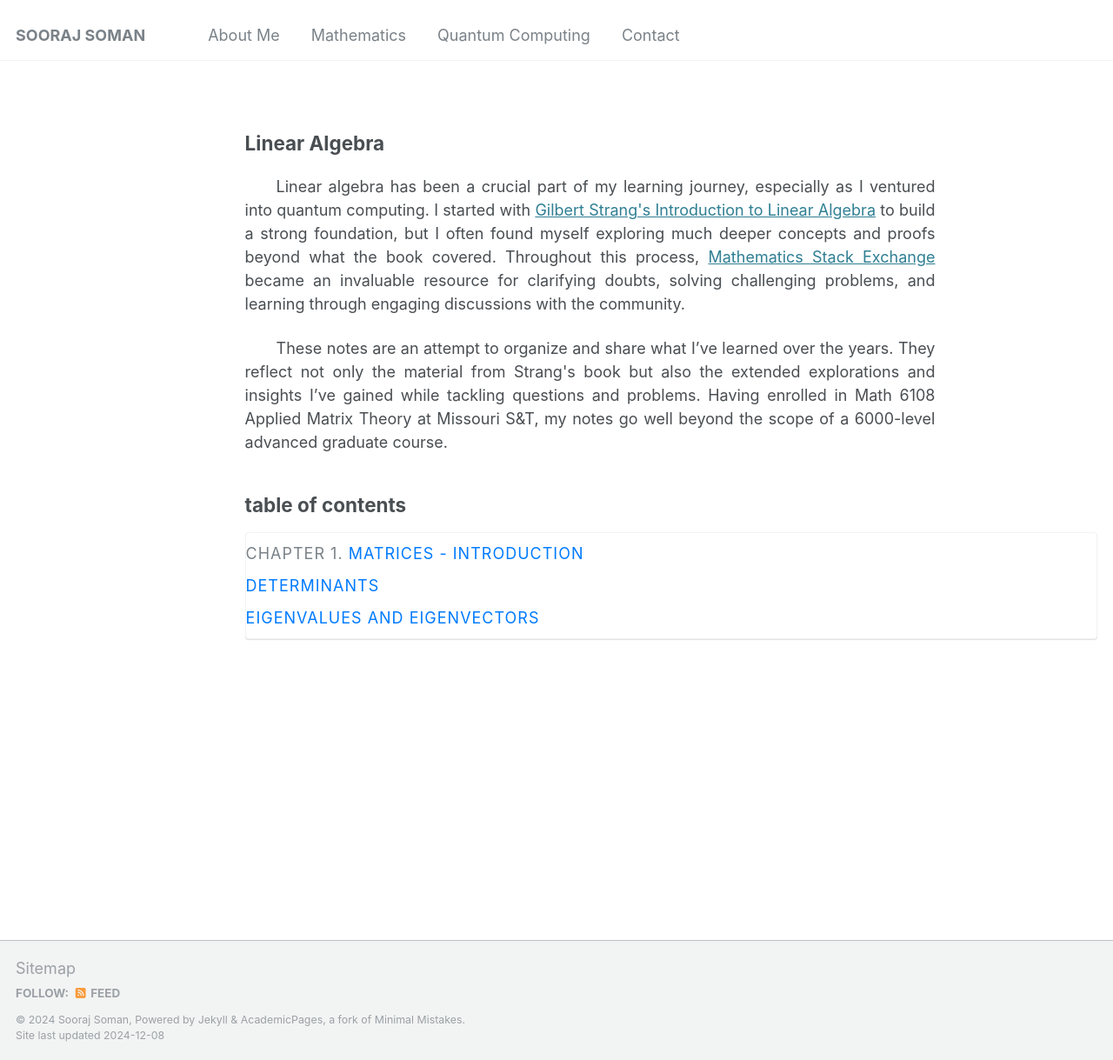
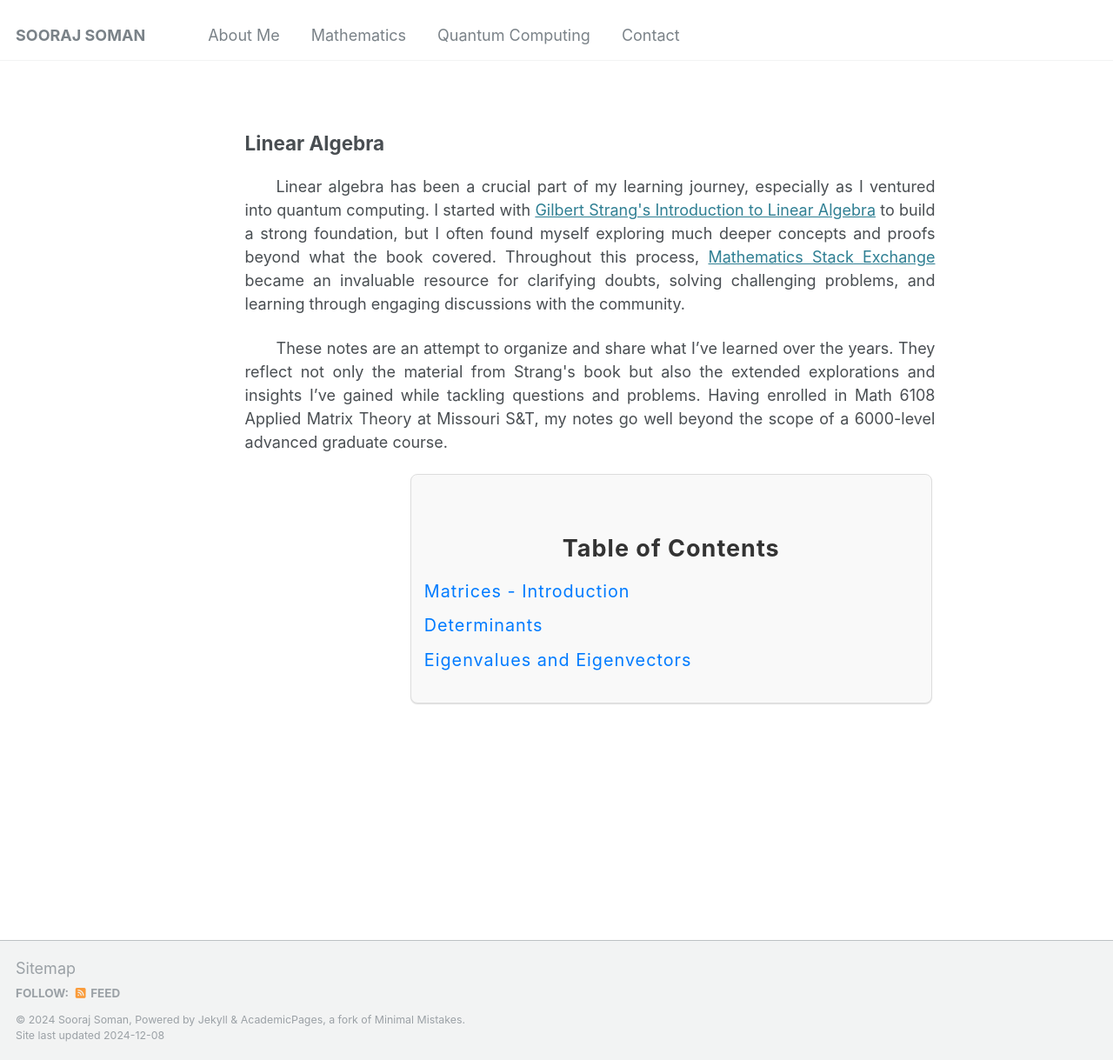
Before and after one commit to soorajss1729/soorajss1729.github.io, a Jekyll site: the page built from _mathematics/mathematics.md, in a window 1280 px wide and 1219 px high. Shown: the whole window at 87% size. Built offline with Jekyll 4.4.1, drawn with Linux system fonts in a browser that asks for light colours; some of the changed lines change nothing that is shown.

Commit message:
Update mathematics.md

```diff
--- a/_mathematics/mathematics.md
+++ b/_mathematics/mathematics.md
@@ -25,25 +25,43 @@ classes: wide
 
 
 <style>
-  ul.toc {
-    list-style: none;
-    padding: 0;
-  }
-  ul.toc li {
-    margin: 10px 0;
-  }
-  ul.toc li a {
-    text-decoration: none;
-    color: #007bff;
-  }
-  ul.toc li a:hover {
-    text-decoration: underline;
-  }
+    .toc {
+        background-color: #f9f9f9;
+        padding: 15px;
+        border-radius: 8px;
+        border: 1px solid #ddd;
+        max-width: 600px;
+        margin: 20px auto;
+    }
+    .toc h2 {
+        font-size: 1.5em;
+        color: #333;
+        text-align: center;
+        text-transform: none; /* Ensure title is not in uppercase */
+    }
+    .toc ul {
+        list-style: none;
+        padding: 0;
+    }
+    .toc li {
+        margin: 10px 0;
+    }
+    .toc a {
+        color: #007bff;
+        text-decoration: none;
+        font-size: 1.1em;
+        text-transform: none; /* Ensure links are not in uppercase */
+    }
+    .toc a:hover {
+        text-decoration: underline;
+    }
 </style>
 
-<h2>table of contents</h2>
-<ul class="toc">
-    <li>Chapter 1. <a href="https://drive.google.com/file/d/<file_id>/preview#page=12" target="_blank">matrices - introduction</a></li>
-    <li><a href="https://drive.google.com/file/d/<file_id>/preview#page=20" target="_blank">determinants</a></li>
-    <li><a href="https://drive.google.com/file/d/<file_id>/preview#page=45" target="_blank">eigenvalues and eigenvectors</a></li>
-</ul>
+<div class="toc">
+    <h2>Table of Contents</h2>
+    <ul>
+        <li><a href="https://drive.google.com/file/d/<file_id>/preview#page=12" target="_blank">Matrices - Introduction</a></li>
+        <li><a href="https://drive.google.com/file/d/<file_id>/preview#page=20" target="_blank">Determinants</a></li>
+        <li><a href="https://drive.google.com/file/d/<file_id>/preview#page=45" target="_blank">Eigenvalues and Eigenvectors</a></li>
+    </ul>
+</div>
```
